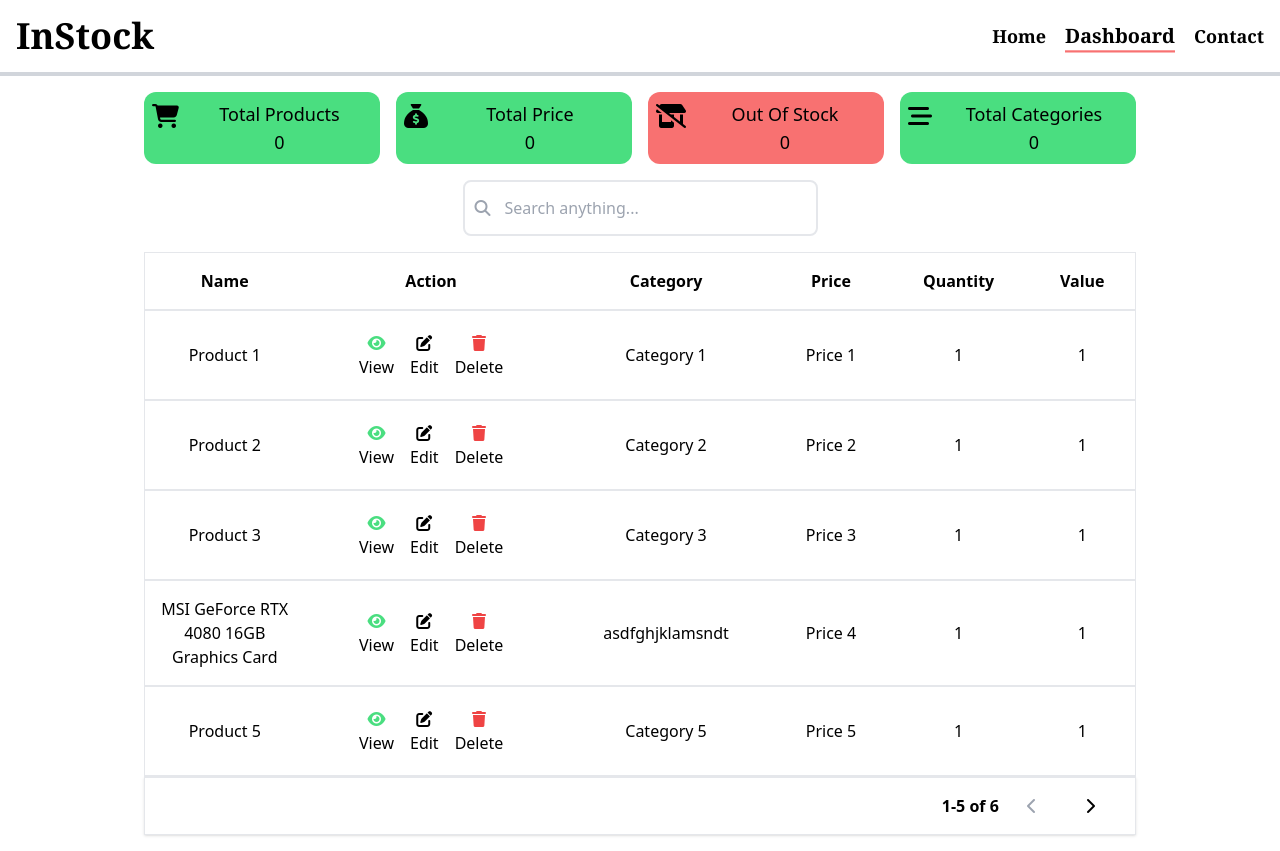
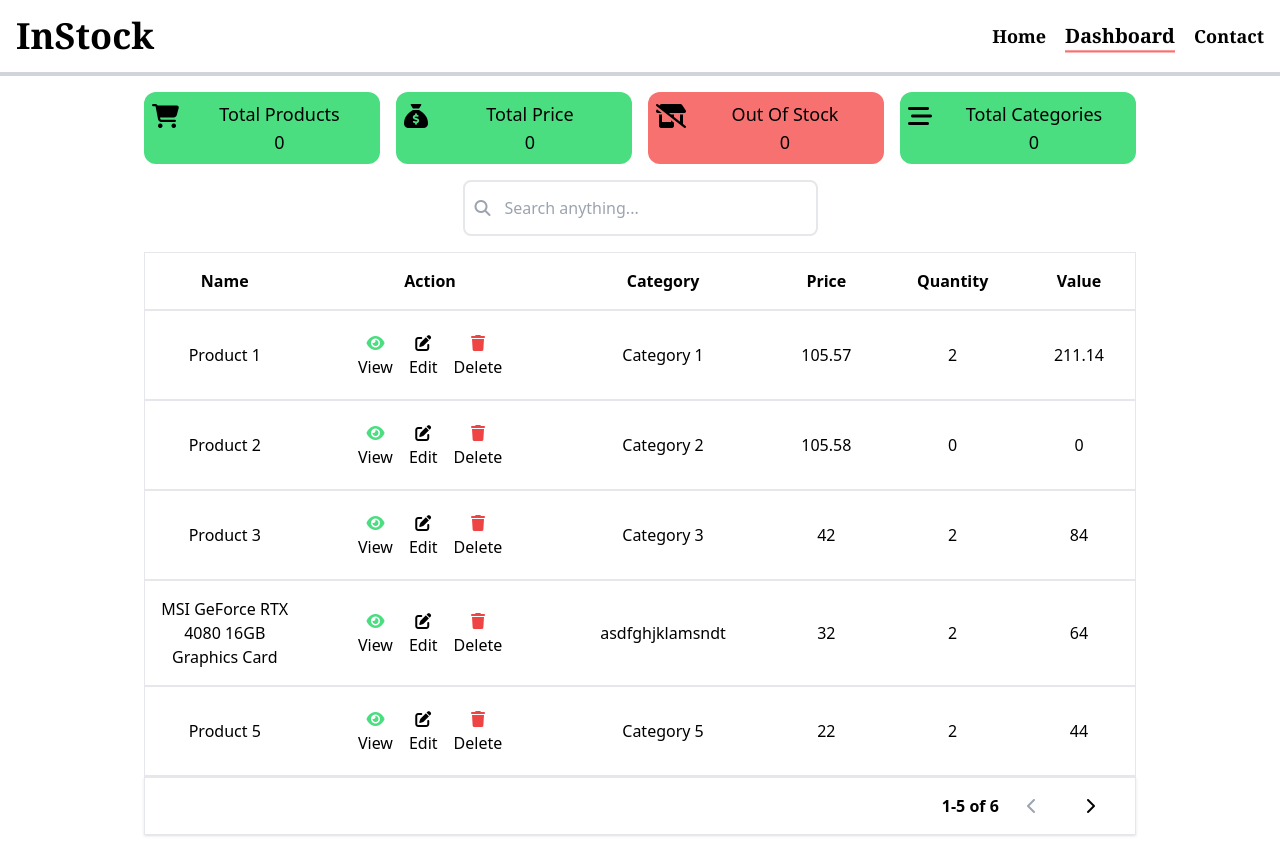
Before and after one commit to Roopaksh1/inventory-app, a React (Vite) app in the folder frontend/: page /dashboard in a window 1280 px wide. Built offline with nearby package versions, Linux system fonts and the light colour scheme.

Commit message:
Add product view

```diff
--- a/frontend/package.json
+++ b/frontend/package.json
@@ -10,6 +10,7 @@
     "preview": "vite preview"
   },
   "dependencies": {
+    "prop-types": "^15.8.1",
     "react": "^18.2.0",
     "react-dom": "^18.2.0",
     "react-router-dom": "^6.15.0"
--- /dev/null
+++ b/frontend/src/components/Form.jsx
@@ -0,0 +1,5 @@
+const Form = () => {
+
+}
+
+export default Form;
--- a/frontend/src/pages/Dashboard/Dashboard.jsx
+++ b/frontend/src/pages/Dashboard/Dashboard.jsx
@@ -1,4 +1,4 @@
-import { useState } from 'react';
+import { createContext, useState } from 'react';
 import SearchBar from '../../components/SearchBar';
 import ProductTable from './productTable';
 
@@ -7,51 +7,63 @@ const products = [
     id: 1,
     name: 'Product 1',
     category: 'Category 1',
-    price: 'Price 1',
-    quantity: '1',
-    value: '1',
+    price: 105.57,
+    quantity: 2,
+    description:
+      'Lorem ipsum dolor sit amet consectetur adipisicing elit. Cumque commodi deserunt quam, quasi harum atque omnis, nemo, beatae similique enim aspernatur accusamus. Ducimus, impedit! Tenetur, aut. Quia inventore voluptatibus incidunt.',
+    image:
+      'https://images.unsplash.com/photo-1493711662062-fa541adb3fc8?ixlib=rb-4.0.3&ixid=M3wxMjA3fDB8MHxwaG90by1wYWdlfHx8fGVufDB8fHx8fA%3D%3D&auto=format&fit=crop&w=1170&q=80',
   },
   {
     id: 2,
     name: 'Product 2',
     category: 'Category 2',
-    price: 'Price 2',
-    quantity: '1',
-    value: '1',
+    price: 105.58,
+    quantity: 0,
+    image:
+      'https://images.unsplash.com/photo-1493711662062-fa541adb3fc8?ixlib=rb-4.0.3&ixid=M3wxMjA3fDB8MHxwaG90by1wYWdlfHx8fGVufDB8fHx8fA%3D%3D&auto=format&fit=crop&w=1170&q=80',
   },
   {
     id: 3,
     name: 'Product 3',
     category: 'Category 3',
-    price: 'Price 3',
-    quantity: '1',
-    value: '1',
+    price: 42,
+    quantity: 2,
+    image:
+      'https://images.unsplash.com/photo-1493711662062-fa541adb3fc8?ixlib=rb-4.0.3&ixid=M3wxMjA3fDB8MHxwaG90by1wYWdlfHx8fGVufDB8fHx8fA%3D%3D&auto=format&fit=crop&w=1170&q=80',
   },
   {
     id: 4,
     name: 'MSI GeForce RTX 4080 16GB Graphics Card',
     category: 'asdfghjklamsndt',
-    price: 'Price 4',
-    quantity: '1',
-    value: '1',
+    price: 32,
+    quantity: 2,
+    image:
+      'https://images.unsplash.com/photo-1493711662062-fa541adb3fc8?ixlib=rb-4.0.3&ixid=M3wxMjA3fDB8MHxwaG90by1wYWdlfHx8fGVufDB8fHx8fA%3D%3D&auto=format&fit=crop&w=1170&q=80',
   },
   {
     id: 5,
     name: 'Product 5',
     category: 'Category 5',
-    price: 'Price 5',
-    quantity: '1',
-    value: '1',
+    price: 22,
+    quantity: 2,
+    image:
+      'https://images.unsplash.com/photo-1493711662062-fa541adb3fc8?ixlib=rb-4.0.3&ixid=M3wxMjA3fDB8MHxwaG90by1wYWdlfHx8fGVufDB8fHx8fA%3D%3D&auto=format&fit=crop&w=1170&q=80',
   },
   {
     id: 6,
     name: 'Product 6',
     category: 'Category 6',
-    price: 'Price 6',
-    quantity: '1',
-    value: '1',
+    price: 2,
+    quantity: 2,
+    image:
+      'https://images.unsplash.com/photo-1493711662062-fa541adb3fc8?ixlib=rb-4.0.3&ixid=M3wxMjA3fDB8MHxwaG90by1wYWdlfHx8fGVufDB8fHx8fA%3D%3D&auto=format&fit=crop&w=1170&q=80',
   },
 ];
+
+export const ProductContext = createContext({
+  setProductView: () => {},
+});
 
 const Dashboard = ({
   totalProducts = 0,
@@ -60,8 +72,10 @@ const Dashboard = ({
   totalCategory = 0,
 }) => {
   const [productName, setProductName] = useState('');
+  const [productView, setProductView] = useState(null);
 
   return (
+    <ProductContext.Provider value={{ setProductView }}>
       <main className="flex-grow p-4 flex flex-col items-center gap-4 sm:w-[80%] sm:self-center">
         <div className="text-lg sm:text-base md:text-lg flex flex-col gap-4 sm:flex-row sm:self-stretch">
           <div className="flex gap-2 text-center bg-green-400 rounded-xl p-2 sm:flex-grow sm:basis-0">
@@ -100,6 +114,8 @@ const Dashboard = ({
         <SearchBar search={productName} setSearch={setProductName} />
         <ProductTable products={products} query={productName} />
       </main>
+      {productView}
+    </ProductContext.Provider>
   );
 };
 
--- a/frontend/src/pages/Dashboard/Product.jsx
+++ b/frontend/src/pages/Dashboard/Product.jsx
@@ -1,4 +1,14 @@
+import { useContext } from "react";
+import { ProductContext } from "./dashboard";
+import ProductView from "./ProductView";
+
 const Product = ({ products, limit, search }) => {
+  const {setProductView} = useContext(ProductContext);
+  const showView = (e) => {
+    const product = products.find((p) => p.id == e.target.getAttribute('data-id'));
+    setProductView(<ProductView product={product}/>);
+  }
+
   const getProducts = () => {
     const allProducts = products.map((p) => {
       let flag = true;
@@ -12,11 +22,11 @@ const Product = ({ products, limit, search }) => {
           <tr key={p.id} className="border-b-2 md:hover:bg-[#f5f5f5]">
             <td>{p.name}</td>
             <td>
-              <button
+              <button onClick={showView}
                 data-id={p.id}
                 className="mr-2 md:hover:bg-[#efedf2] md:p-1"
               >
-                <i className="fa-solid fa-eye text-green-400"></i>
+                <i className="fa-solid fa-eye text-green-400" data-id={p.id}></i>
                 <br />
                 View
               </button>
@@ -24,12 +34,12 @@ const Product = ({ products, limit, search }) => {
                 data-id={p.id}
                 className="mr-2 md:hover:bg-[#efedf2] md:p-1"
               >
-                <i className="fa-solid fa-pen-to-square"></i>
+                <i className="fa-solid fa-pen-to-square" data-id={p.id}></i>
                 <br />
                 Edit
               </button>
               <button data-id={p.id} className="md:hover:bg-[#efedf2] md:p-1">
-                <i className="fa-solid fa-trash text-red-500"></i>
+                <i className="fa-solid fa-trash text-red-500" data-id={p.id}></i>
                 <br />
                 Delete
               </button>
@@ -37,7 +47,7 @@ const Product = ({ products, limit, search }) => {
             <td>{p.category}</td>
             <td>{p.price}</td>
             <td>{p.quantity}</td>
-            <td>{p.value}</td>
+            <td>{p.price * p.quantity}</td>
           </tr>
         )
       );
--- a/frontend/src/pages/Dashboard/ProductTable.jsx
+++ b/frontend/src/pages/Dashboard/ProductTable.jsx
@@ -1,4 +1,4 @@
-import { useEffect, useRef, useState } from 'react';
+import { useState } from 'react';
 import Product from './Product';
 
 const ProductTable = ({ products, query }) => {
--- /dev/null
+++ b/frontend/src/pages/Dashboard/ProductView.jsx
@@ -0,0 +1,57 @@
+import { useContext, useRef } from 'react';
+import { ProductContext } from './dashboard';
+
+const ProductView = ({ product }) => {
+  console.log(product);
+  const { setProductView } = useContext(ProductContext);
+  const view = useRef();
+  const handleClick = (e) => {
+    if (!view.current.contains(e.target)) {
+      closeView();
+    }
+  };
+  const closeView = () => {
+    setProductView(null);
+  }
+  return (
+    <div
+      className="fixed top-0 left-0 min-w-[100vw] min-h-[100vh] bg-[#00000080] flex justify-center items-center"
+      onMouseDown={handleClick}
+    >
+      <main className="flex flex-col bg-white p-10 gap-2 rounded-xl w-[70vw] h-[90vh] sm:w-[45vw] md:text-lg overflow-y-auto" ref={view}>
+        <p className='text-end text-red-600'><button onClick={closeView}><i className="fa-solid fa-xmark"></i></button></p>
+        <img className="w-[20rem] self-center mb-5" src={product.image} alt="Product" />
+        <p className="font-bold">
+          Product Availability:{' '}
+          <span className=" font-normal">
+            {product.quantity != 0 ? 'In Stock' : 'Out Of Stock'}
+          </span>
+        </p>
+        <p className="font-bold">
+          Product Name: <span className=" font-normal">{product.name}</span>
+        </p>
+        <p className="font-bold">
+          Category: <span className=" font-normal">{product.category}</span>
+        </p>
+        <p className="font-bold">
+          Price: <span className=" font-normal">{product.price}</span>
+        </p>
+        <p className="font-bold">
+          Quantity: <span className=" font-normal">{product.quantity}</span>
+        </p>
+        <p className="font-bold">
+          Value:{' '}
+          <span className=" font-normal">
+            {product.price * product.quantity}
+          </span>
+        </p>
+        <p className="font-bold">
+          Description:{' '}
+          <span className=" font-normal">{product.description}</span>
+        </p>
+      </main>
+    </div>
+  );
+};
+
+export default ProductView;
```
Also changed, not shown: 2 other files (tests, documents, lock files or other folders). Lines whose indentation alone changed are shown as unchanged.
